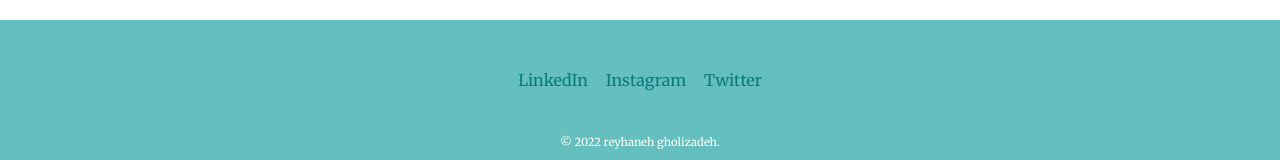
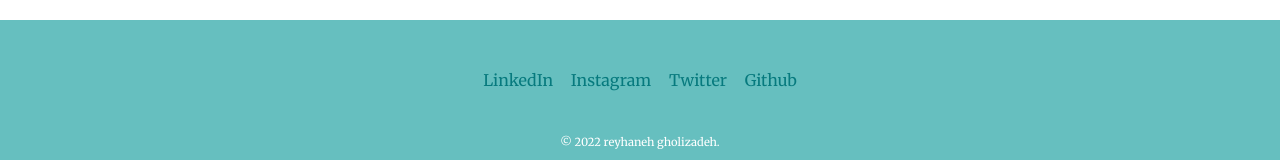
Before and after one commit to ReyhanehGholizade/Web_Development_Bootcamp, a plain HTML site: page 02-CSS/index.html in a window 1280 px wide. Shown: the part 2277-2437 px from the top of the page. Drawn offline with Linux system fonts and the light colour scheme; a web font is replaced by a local one.

Commit message:
add github link

```diff
--- a/02-CSS/index.html
+++ b/02-CSS/index.html
@@ -79,6 +79,9 @@
       <a class="footer-link" href="https://twitter.com/ceSgLBv1cRssfWs/"
         >Twitter</a
       >
+      <a class="footer-link" href="https://github.com/ReyhanehGholizade"
+        >Github</a
+      >
       <p id="footer">© 2022 reyhaneh gholizadeh.</p>
     </div>
   </body>
```
